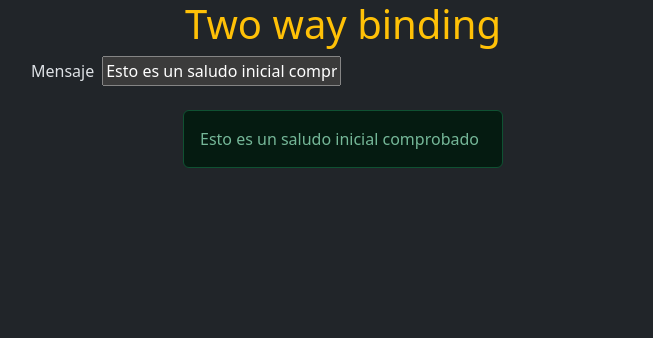
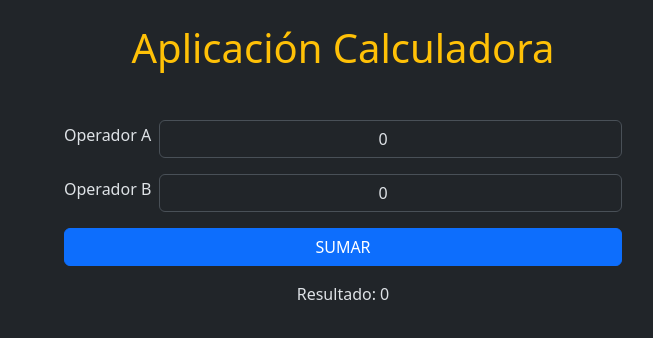
Before and after one commit to tavogus007/UDEMY_Angular, an Angular app: page / in a window 1280 px wide. Shown: the top 338 px of the page, without its empty margins (297-950 px from the left). Built offline with nearby package versions, Linux system fonts and the light colour scheme.

Commit message:
Reto: :fire: Calculadora in Anguar

```diff
--- a/src/app/app.component.html
+++ b/src/app/app.component.html
@@ -1,7 +1,9 @@
-<div class="container">
-  <h1 class="text-center text-warning">{{ title }}</h1>
-</div>
+<section>
+  <div class="container text-center">
+    <h1 class="text-center text-warning my-4">{{ title }}</h1>
+  </div>
+  <app-calculadora/>
+</section>
 
 <!-- <app-padre/> -->
 <!-- <app-hijo/> -->
-<app-saludar/>
--- a/src/app/app.component.ts
+++ b/src/app/app.component.ts
@@ -1,25 +1,15 @@
 import { Component } from '@angular/core';
-import { RouterOutlet } from '@angular/router';
-import { InterpolacionComponent } from './interpolacion/interpolacion.component';
-import { PadreComponent } from './padre/padre.component';
-import { HijoComponent } from './hijo/hijo.component';
-import { MostrarMensajeComponent } from './mostrar-mensaje/mostrar-mensaje.component';
-import { ReplicadorComponent } from './replicador/replicador.component';
-import { SaludarComponent } from './saludar/saludar.component';
+import { CalculadoraComponent } from './calculadora/calculadora.component';
 
 @Component({
   selector: 'app-root',
   standalone: true,
   imports: [
-    PadreComponent,
-    HijoComponent,
-    MostrarMensajeComponent,
-    ReplicadorComponent,
-    SaludarComponent
+    CalculadoraComponent,
   ],
   templateUrl: './app.component.html',
   styleUrl: './app.component.css',
 })
 export class AppComponent {
-  title = 'Two way binding';
+  title = 'Aplicación Calculadora';
 }
--- /dev/null
+++ b/src/app/calculadora/calculadora.component.html
@@ -0,0 +1,16 @@
+<div class="container mt-5">
+    <div class="d-flex justify-content-center">
+        <div class="w-50">
+            <div class="mb-3 d-flex align-items-center">
+                <label for="operadorA" class="form-label me-2 text-nowrap">Operador A</label>
+                <input type="number" id="operadorA" class="form-control text-center" [(ngModel)]="operador_A">
+            </div>
+            <div class="mb-3 d-flex align-items-center">
+                <label for="operadorB" class="form-label me-2 text-nowrap">Operador B</label>
+                <input type="number" id="operadorB" class="form-control text-center" [(ngModel)]="operador_B">
+            </div>
+            <button class="btn btn-primary mb-3 w-100" (click)="sumar()">SUMAR</button>
+            <p class="text-center">Resultado: {{ resultado }}</p>
+        </div>
+    </div>
+</div>
--- /dev/null
+++ b/src/app/calculadora/calculadora.component.ts
@@ -0,0 +1,18 @@
+import { Component } from '@angular/core';
+import { FormsModule } from '@angular/forms';
+
+@Component({
+  selector: 'app-calculadora',
+  standalone: true,
+  imports: [ FormsModule ],
+  templateUrl: './calculadora.component.html',
+  styleUrl: './calculadora.component.css'
+})
+export class CalculadoraComponent {
+  operador_A: number = 0;
+  operador_B: number = 0;
+  resultado: number = 0;
+  sumar(){
+    this.resultado = this.operador_A + this.operador_B;
+  }
+}
```
Also changed, not shown: src/app/calculadora/calculadora.component.css (added).
